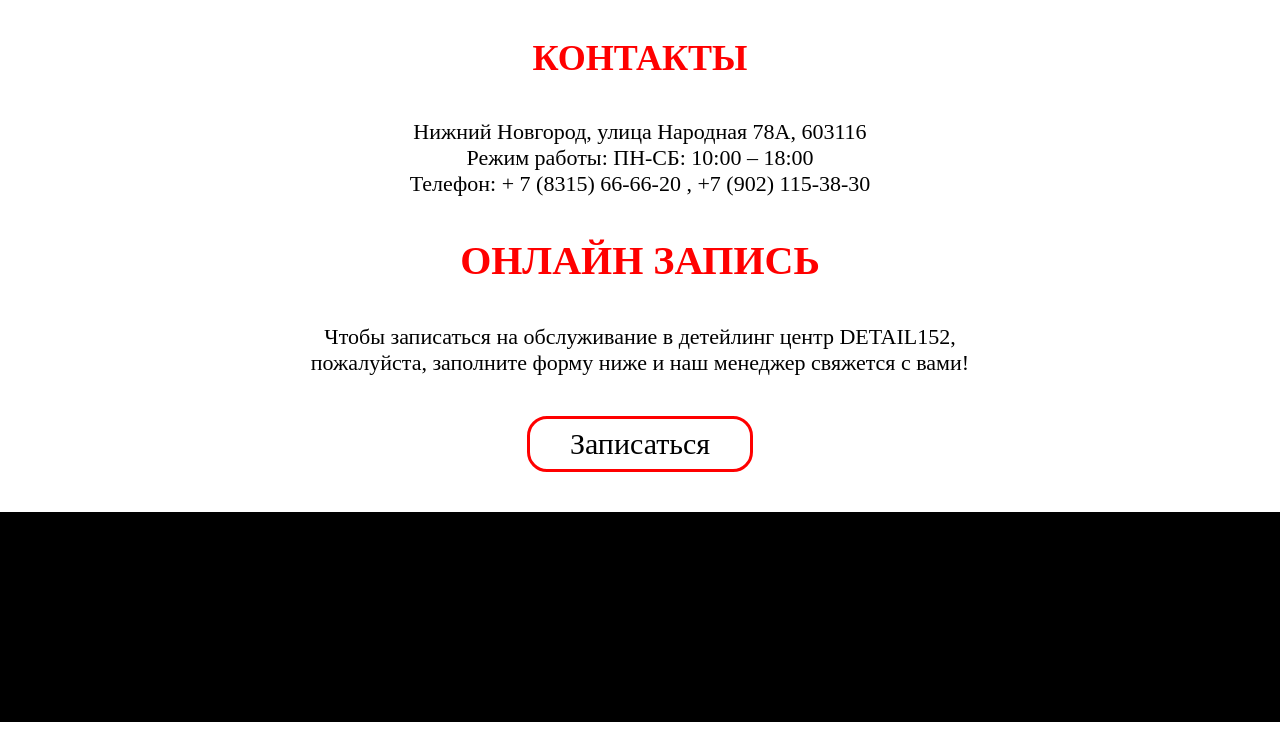
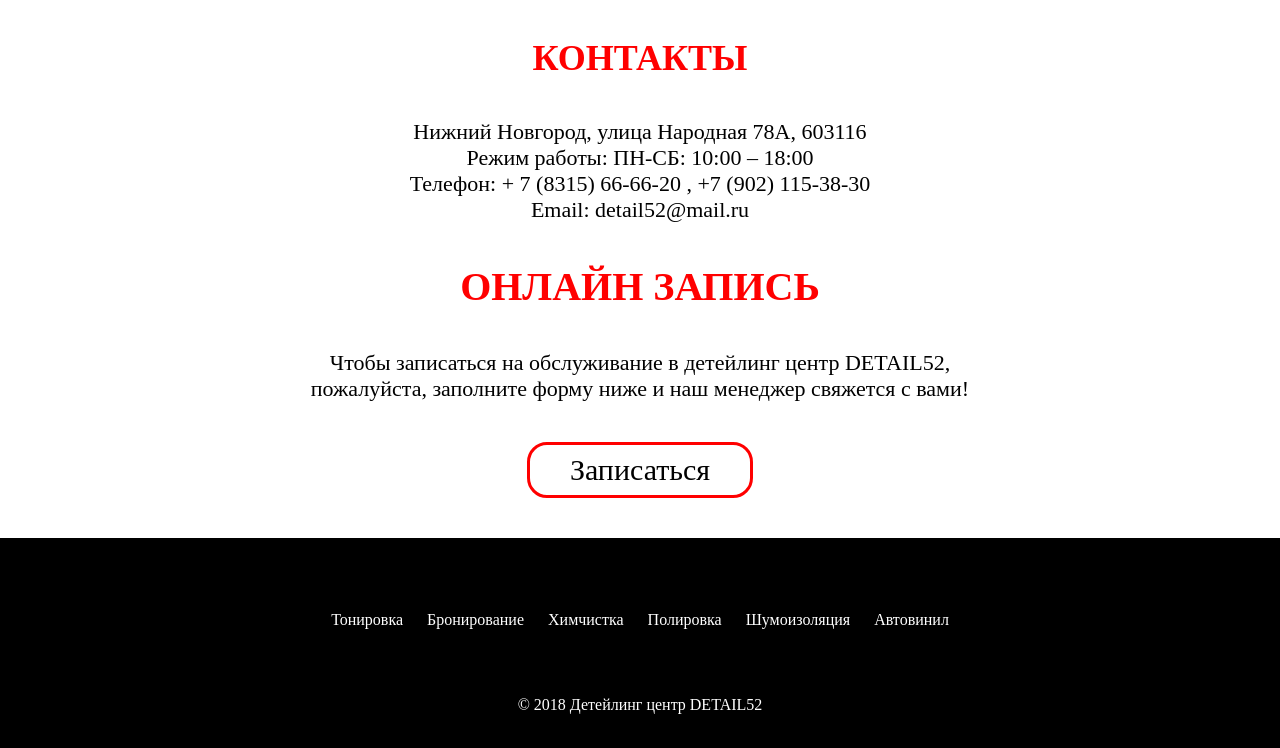
Before and after one commit to SofronovMichail/course, a PHP site: page / in a window 1280 px wide. Shown: the part 2536-3284 px from the top of the page. Before the commit the page ends 3258 px from the top, so only its background shows below. Run offline with PHP 8.4, Linux system fonts and the light colour scheme; some web fonts are replaced.

Commit message:
Completed layout of site by Sofronov M. I.

```diff
--- a/css/style.css
+++ b/css/style.css
@@ -267,6 +267,12 @@ li {
   color: white;
   display: flex;
   flex-direction: column;
+  align-items: center;
+  justify-content: space-around;
+}
+.footer-menu_item {
+  padding: 5px 10px;
+  font-size: 16px;
 }
 /* up button */
 .back_to_top {
@@ -274,18 +280,15 @@ li {
   bottom: 40px;
   left: 40px;
   z-index: 9999;
-  width: 50px;
-  height: 50px;
-  text-align: center;
-  line-height: 50px;
-  background: red;
-  color: white;
   cursor: pointer;
   font-size: 30px;
-  border-radius: 50%;
   display: none;
 }
-.back_to_top:hover {
+.up-arrow {
+  height: 50px;
+  border-radius: 50%;
+}
+.up-arrow:hover {
   -webkit-box-shadow: 0px 0px 36px -1px rgba(255, 0, 0, 0.47);
   -moz-box-shadow: 0px 0px 36px -1px rgba(255, 0, 0, 0.47);
   box-shadow: 0px 0px 36px -1px rgba(255, 0, 0, 0.47);
--- a/index.html
+++ b/index.html
@@ -20,7 +20,7 @@
             <a href="https://vk.com/" target="_blank"><img src="/img/vk.svg" alt="vk" class="icon"></a>
           </div>
 
-          <h1 class="top-title_text">DETAIL152</h1>
+          <h1 class="top-title_text">DETAIL52</h1>
 
           <div class="top-title-time">ЧАСЫ РАБОТЫ
             <p>ПН-ПТ: с 10:00 до 19:00</p>
@@ -46,7 +46,7 @@
       <div class="content-about">
         <h2 class="about-title">
           <a id="about"></a>
-          ДЕТЕЙЛИНГ ЦЕНТР <span class="title-text">DETAIL152</span> ПРЕДОСТАВЛЯЕТ УСЛУГИ ПО
+          ДЕТЕЙЛИНГ ЦЕНТР <span class="title-text">DETAIL52</span> ПРЕДОСТАВЛЯЕТ УСЛУГИ ПО
           ТОНИРОВКЕ АВТОМОБИЛЕЙ В НИЖНЕМ НОВГОРОДЕ
         </h2>
         <div class="about-text">
@@ -64,7 +64,7 @@
           тонировка передних боковых, а также лобового стекла с коэффициентом пропускания ниже 70% строго запрещена!
           Поэтому, перед тем, как преступить к тонировке, необходимо определиться со степенью светопропускания и
           способом тонировки. Наши специалисты помогут вам сделать верный выбор, обеспечить качество тонировки, а также
-          исключить дополнительные расходы. Также детейлинг центр DETAIL152 осуществляет тонировку пленкой Хамелеон
+          исключить дополнительные расходы. Также детейлинг центр DETAIL52 осуществляет тонировку пленкой Хамелеон
           (Дубай), которая проходит по ГОСТу и не вызывает никаких проблем с инспекторами ГИБДД.
         </div>
       </div>
@@ -316,6 +316,7 @@
           <p>Нижний Новгород, улица Народная 78А, 603116</p>
           <p>Режим работы: ПН-CБ: 10:00 – 18:00</p>
           <p>Телефон: + 7 (8315) 66-66-20 , +7 (902) 115-38-30</p>
+          <p>Email: detail52@mail.ru</p>
         </div>
         <div class="contact-map">
           <script type="text/javascript" charset="utf-8" async
@@ -324,7 +325,7 @@
       </div>
       <div class="content-form">
         <h2 class="form-title"><a id="online"></a>ОНЛАЙН ЗАПИСЬ</h2>
-        <div class="item-form">Чтобы записаться на обслуживание в детейлинг центр DETAIL152, пожалуйста, заполните форму
+        <div class="item-form">Чтобы записаться на обслуживание в детейлинг центр DETAIL52, пожалуйста, заполните форму
           ниже и наш менеджер свяжется с вами!</div>
       </div>
       <div class="btn-form">
@@ -333,11 +334,21 @@
     </div>
 
     <div class="footer">
-      <div class="footer-menu"></div>
+      <div class="footer-menu">
+        <a class="footer-menu_item" href="#services">Тонировка</a>
+        <a class="footer-menu_item" href="#services">Бронирование</a>
+        <a class="footer-menu_item" href="#services">Химчистка</a>
+        <a class="footer-menu_item" href="#services">Полировка</a>
+        <a class="footer-menu_item" href="#services">Шумоизоляция</a>
+        <a class="footer-menu_item" href="#services">Автовинил</a>
+      </div>
+      <div class="footer-text">© 2018 Детейлинг центр DETAIL52</div>
     </div>
   </div>
-  <a class="back_to_top" title="Наверх">▲</a>
-  <script src="/js/button-up.js"></script>
+  <a class="back_to_top" title="Наверх">
+    <img src="img/up-arrow.svg" alt="up-arrow" class="up-arrow">
+  </a>
+  <script src="js/button-up.js"></script>
 </body>
 
 </html>
```
Also changed, not shown: img/up-arrow.svg (added).
